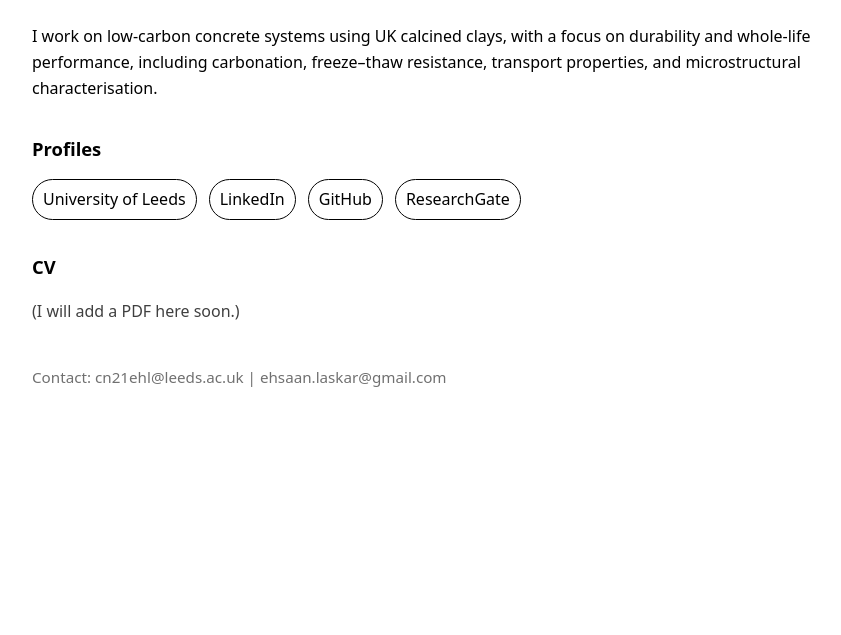
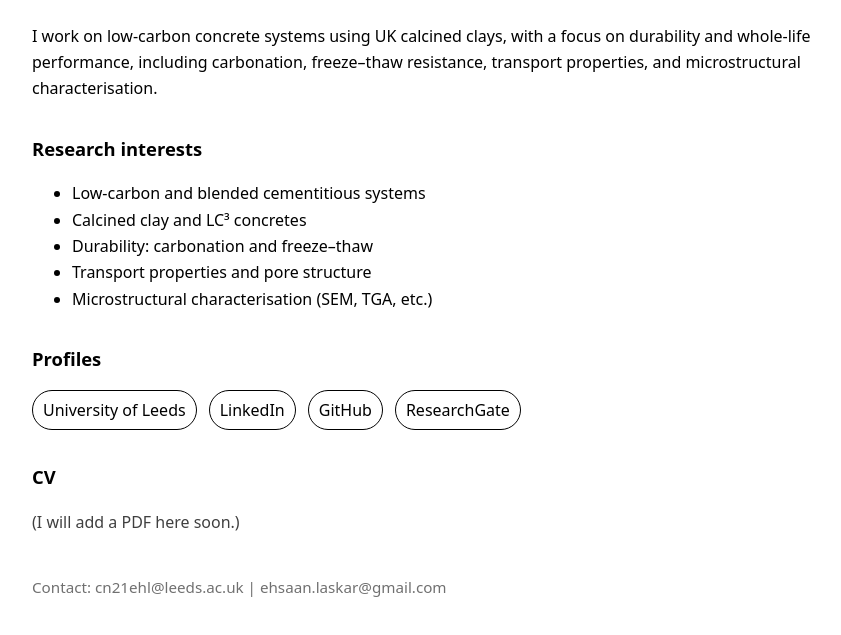
Before and after one commit to ehsaanlaskar/ehsaanlaskar.com, a plain HTML site: page index.html in a window 1280 px wide. Shown: the part 145-780 px from the top of the page, without its empty margins (218-1059 px from the left). Drawn offline with Linux system fonts and the light colour scheme.

Commit message:
Update index.html

```diff
--- a/index.html
+++ b/index.html
@@ -49,6 +49,15 @@
     I work on low-carbon concrete systems using UK calcined clays, with a focus on durability and whole-life performance, including carbonation, freeze–thaw resistance, transport properties, and microstructural characterisation.
   </p>
 
+  <h2>Research interests</h2>
+<ul>
+  <li>Low-carbon and blended cementitious systems</li>
+  <li>Calcined clay and LC³ concretes</li>
+  <li>Durability: carbonation and freeze–thaw</li>
+  <li>Transport properties and pore structure</li>
+  <li>Microstructural characterisation (SEM, TGA, etc.)</li>
+</ul>
+
   <h2>Profiles</h2>
   <div class="links">
     <span class="pill"><a href="https://eps.leeds.ac.uk/civil-engineering/pgr/13328/ehsaan-laskar" rel="me">University of Leeds</a></span>
```
